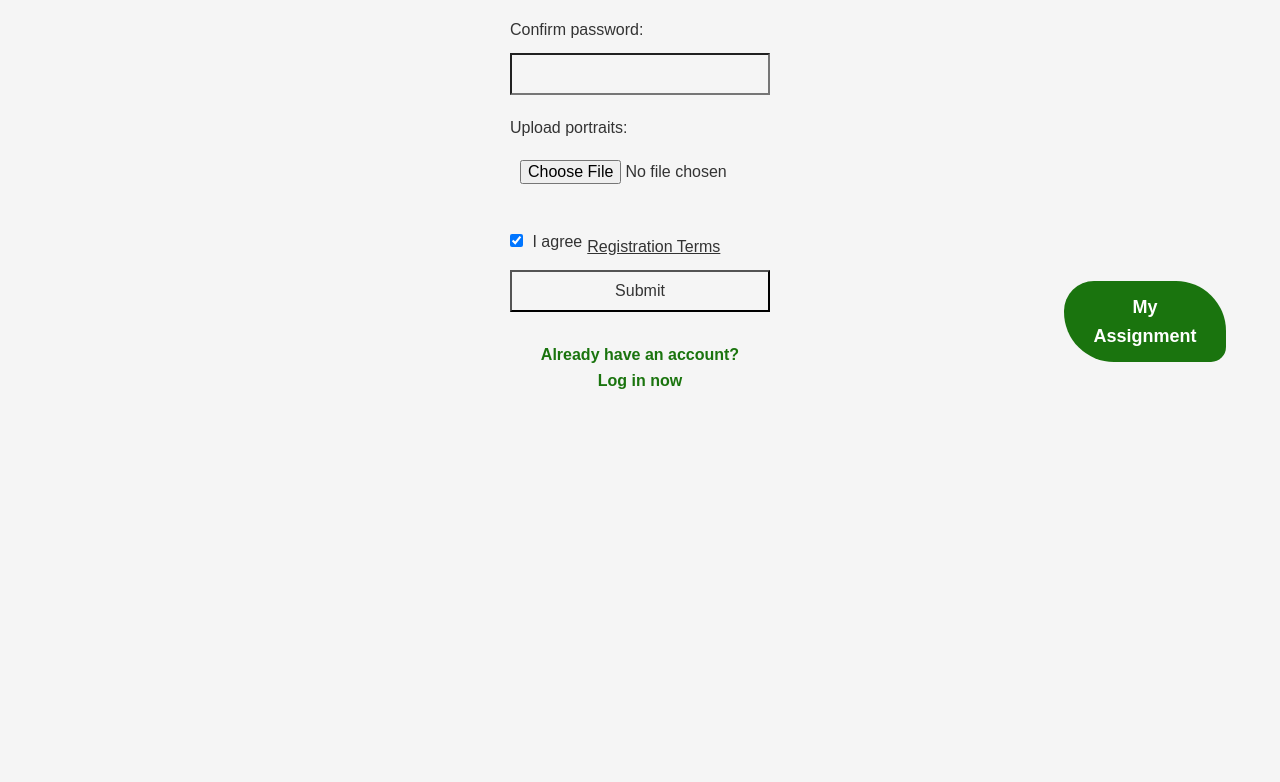
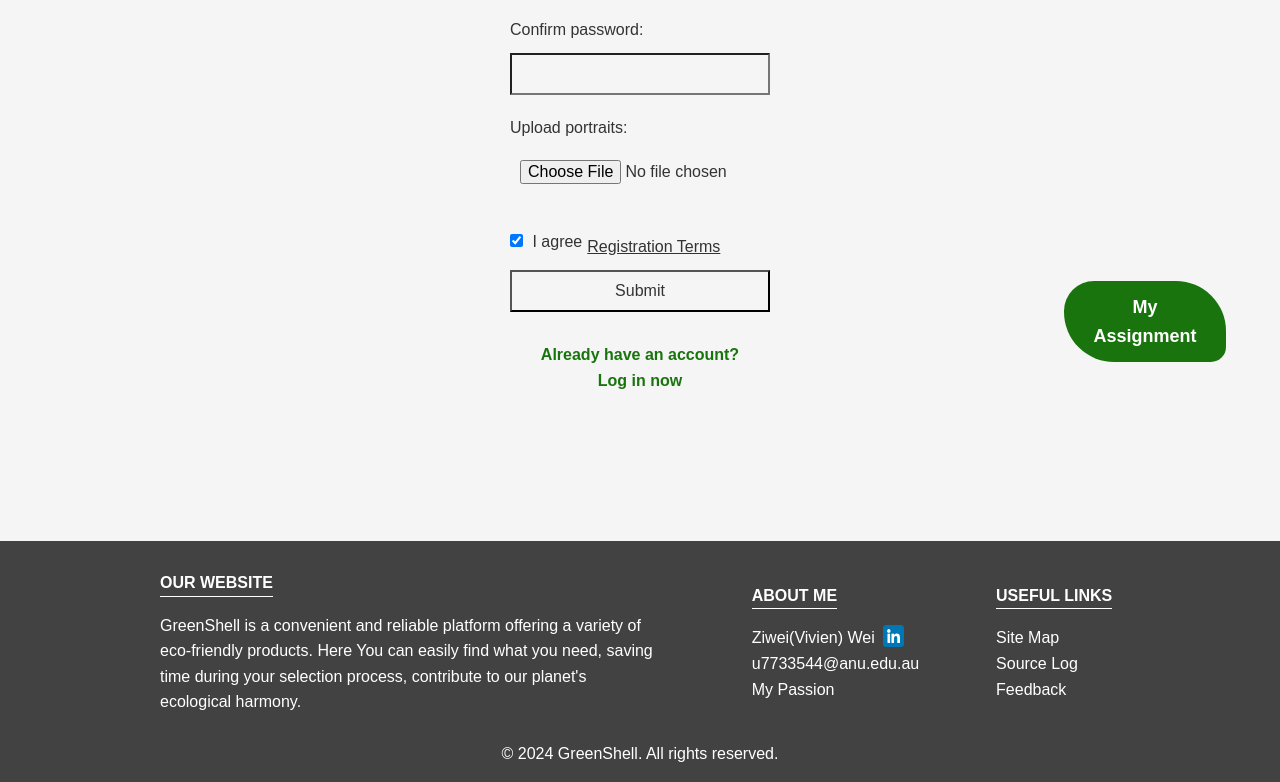
Before and after one commit to surluna/GreenShell, a plain HTML site: page signup.html in a window 1280 px wide. Shown: the part 384-1166 px from the top of the page. Before the commit the page ends 800 px from the top, so only its background shows below. Drawn offline with Linux system fonts and the light colour scheme.

Commit message:
Componentized footer and assignment-sticker

```diff
--- /dev/null
+++ b/assembly/assignment-sticker.html
@@ -0,0 +1,3 @@
+<a href="assignment.html" target="_blank">
+  <div class="assignment">My<br>Assignment</div>
+</a>
--- /dev/null
+++ b/assembly/footer.html
@@ -0,0 +1,28 @@
+<footer class="footer_div" id="footer">
+  <div class="footer_info">
+    <div class="footer_intro">
+      <div class="footer_title">OUR WEBSITE</div>
+      <p>GreenShell is a convenient and reliable platform offering a variety of eco-friendly products. Here You can
+        easily find what you need, saving time during your selection process, contribute to our planet's ecological
+        harmony.</p>
+    </div>
+    <div class="footer_about">
+      <div class="footer_title">ABOUT ME</div>
+      <ul>
+        <li>Ziwei(Vivien) Wei <a href="https://www.linkedin.com/in/vivien-wee-b032452a3/" id="linkedin"
+            target="_blank"><img src="asset/icon/linkedin.png" alt="linkedin icon"></a></li>
+        <li>u7733544@anu.edu.au</li>
+        <li><a href="passion.html">My Passion</a></li>
+      </ul>
+    </div>
+    <div class="footer_links">
+      <div class="footer_title">USEFUL LINKS</div>
+      <ul>
+        <li><a href="sitemap.html">Site Map</a></li>
+        <li><a href="sourcelog.html">Source Log</a></li>
+        <li><a href="feedback.html">Feedback</a></li>
+      </ul>
+    </div>
+  </div>
+  <p>&copy; 2024 GreenShell. All rights reserved.</p>
+</footer>
--- a/script.js
+++ b/script.js
@@ -125,16 +125,33 @@ function initializeNavbar() {
 }
 
 // Fetch and include the navbar
-document.addEventListener('DOMContentLoaded', function () {
-  fetch('navbar.html')
+document.addEventListener('DOMContentLoaded', () => {
+  // Fetch and include the navbar, footer, assignmentStricker
+  fetch('assembly/navbar.html')
     .then(response => response.text())
     .then(html => {
       document.getElementById('navbar-container').innerHTML = html;
-      initializeNavbar(); // Initialize navbar after loading
-      initializeCarousel(); // Initialize carousel if present
-      initializeScrollingAnimation(); // Initialize scrolling animation if present
+      initializeNavbar();
     })
     .catch(error => {
       console.error('Error loading navbar:', error);
     });
+
+  fetch('assembly/footer.html')
+    .then(response => response.text())
+    .then(html => {
+      document.getElementById('footer-container').innerHTML = html;
+    })
+    .catch(error => {
+      console.error('Error loading footer:', error);
+    });
+
+  fetch('assembly/assignment-sticker.html')
+    .then(response => response.text())
+    .then(html => {
+      document.getElementById('assignment-sticker-container').innerHTML = html;
+    })
+    .catch(error => {
+      console.error('Error loading assignmentStricker:', error);
+    });
 });
--- a/signup.html
+++ b/signup.html
@@ -9,9 +9,7 @@
 </head>
 
 <body>
-  <a href="assignment.html" target="_blank">
-    <div class="assignment">My<br>Assignment</div>
-  </a>
+  <div id="assignment-sticker-container"></div>
   <nav id="navbar-container"></nav>
   <section class="main_title" id="signup">
     <h1 class="bigger_title">Sign Up</h1>
@@ -42,6 +40,7 @@
           <br>Log in now</ins></a>
     </form>
   </section>
+  <div id="footer-container"></div>
   <script src="script.js"></script>
 </body>
 
```
Also changed, not shown: aboutmysite.html (+2 -3 lines), feedback.html (+2 -3 lines), index.html (+2 -32 lines), login.html (+2 -3 lines), passion.html (+2 -3 lines), sitemap.html (+2 -3 lines), sourcelog.html (+2 -3 lines), assembly/navbar.html (renamed from navbar.html).
